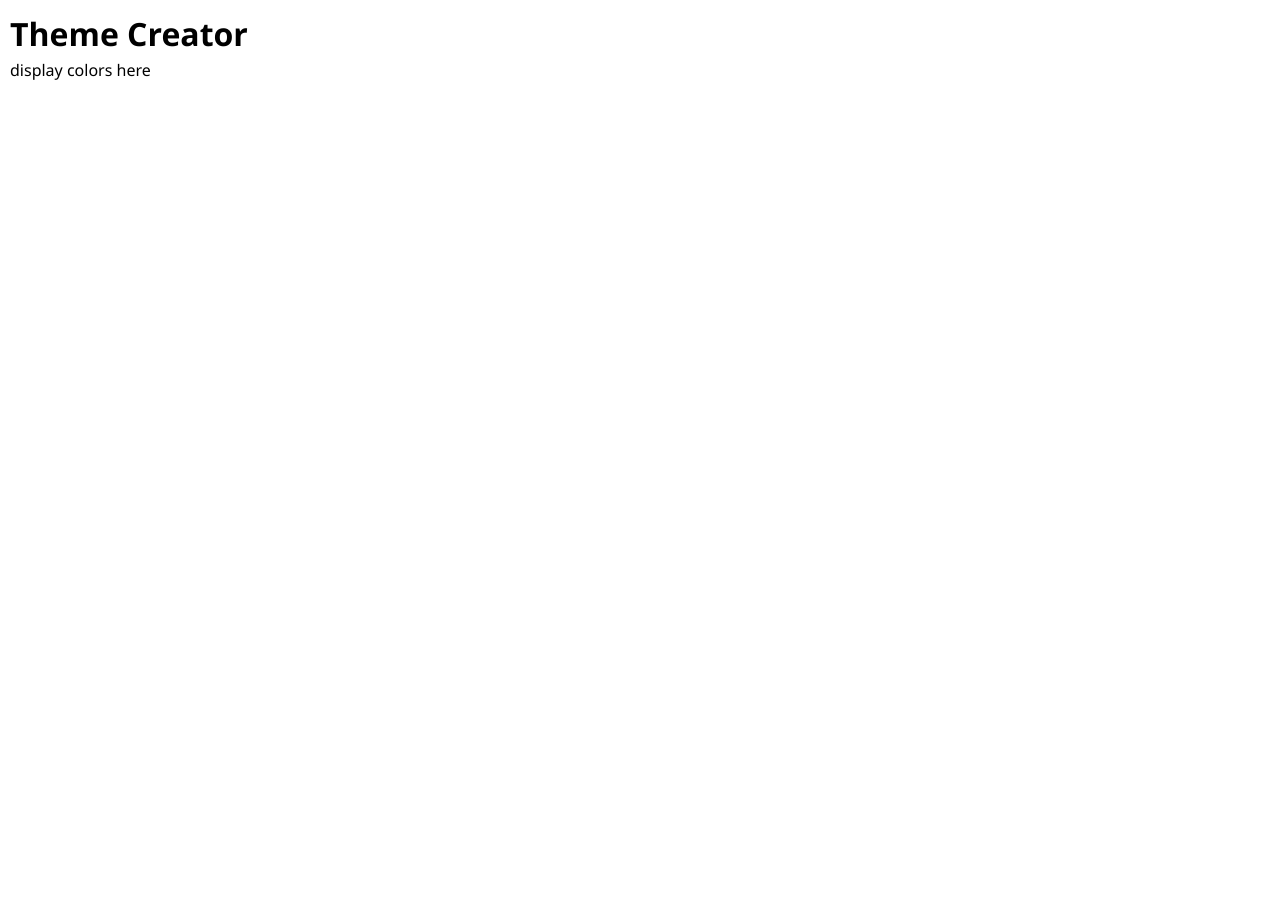
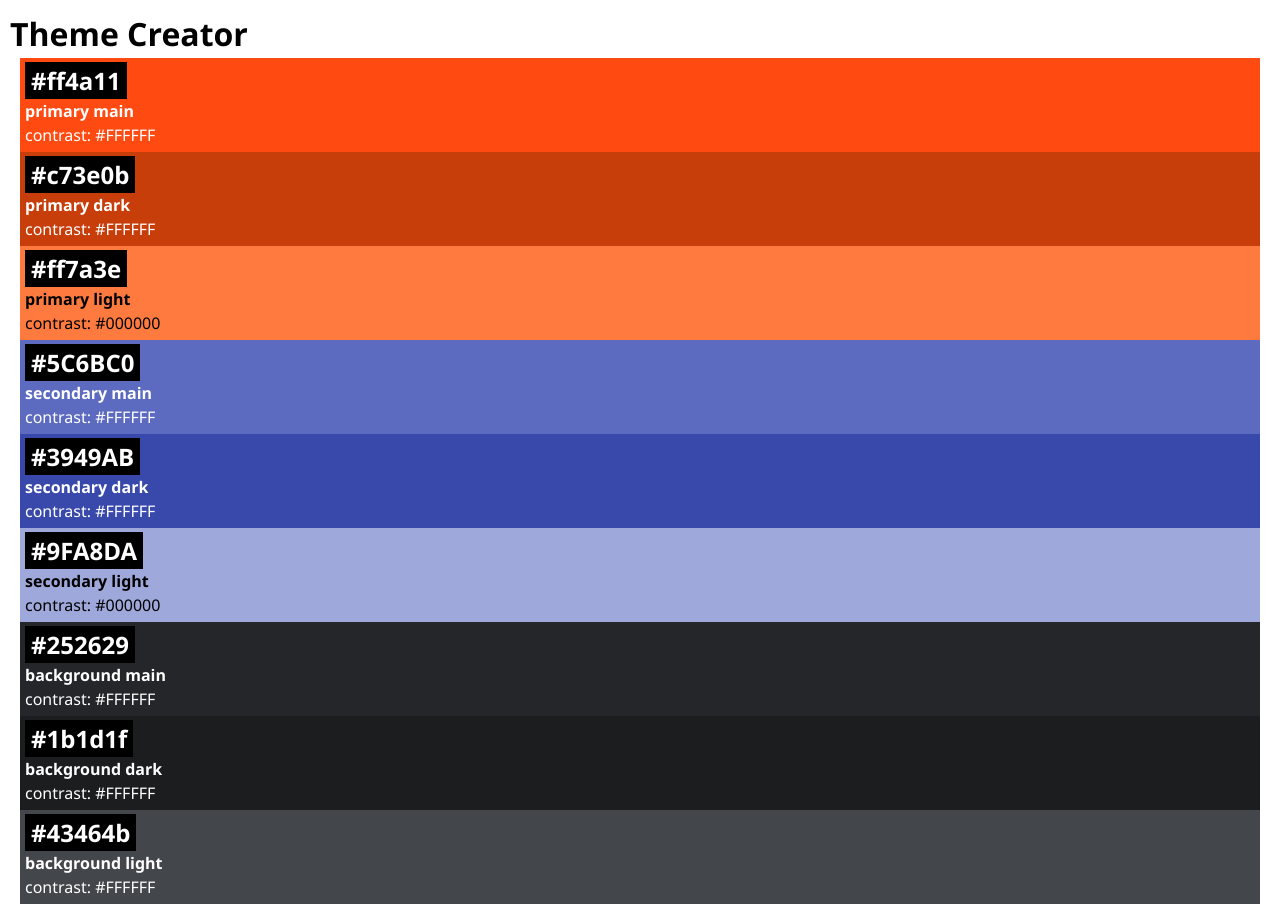
Before and after one commit to EinSeehund/recap-project-4, a React (Vite) app: page / in a window 1280 px wide. Before the commit the page ends 800 px from the top, so only its background shows below. Built offline with nearby package versions, Linux system fonts and the light colour scheme.

Commit message:
Add cards with inital color array according to issue #1

```diff
--- a/src/App.jsx
+++ b/src/App.jsx
@@ -1,12 +1,22 @@
+import { useState } from "react";
 import { initialColors } from "./lib/colors";
 import Color from "./Components/Color/Color";
 import "./App.css";
 
 function App() {
+    const [colors, setColors] = useState(initialColors);
+
     return (
         <>
             <h1>Theme Creator</h1>
-            <p>display colors here</p>
+            {colors.map((color) => (
+                <Color
+                    key={color.id}
+                    color={color.hex}
+                    role={color.role}
+                    contrastText={color.contrastText}
+                />
+            ))}
         </>
     );
 }
--- a/src/Components/Color/Color.jsx
+++ b/src/Components/Color/Color.jsx
@@ -1,5 +1,13 @@
 import "./Color.css";
 
-export default function Color({ color }) {
-  return null;
+export default function Color({ color, role, contrastText }) {
+    return (
+        <article className="color-card" style={{ backgroundColor: color }}>
+            <h2 className="color-card-headline">{color}</h2>
+            <p style={{ color: contrastText }}>
+                <b>{role}</b>
+            </p>
+            <p style={{ color: contrastText }}>{`contrast: ${contrastText}`}</p>
+        </article>
+    );
 }
```
